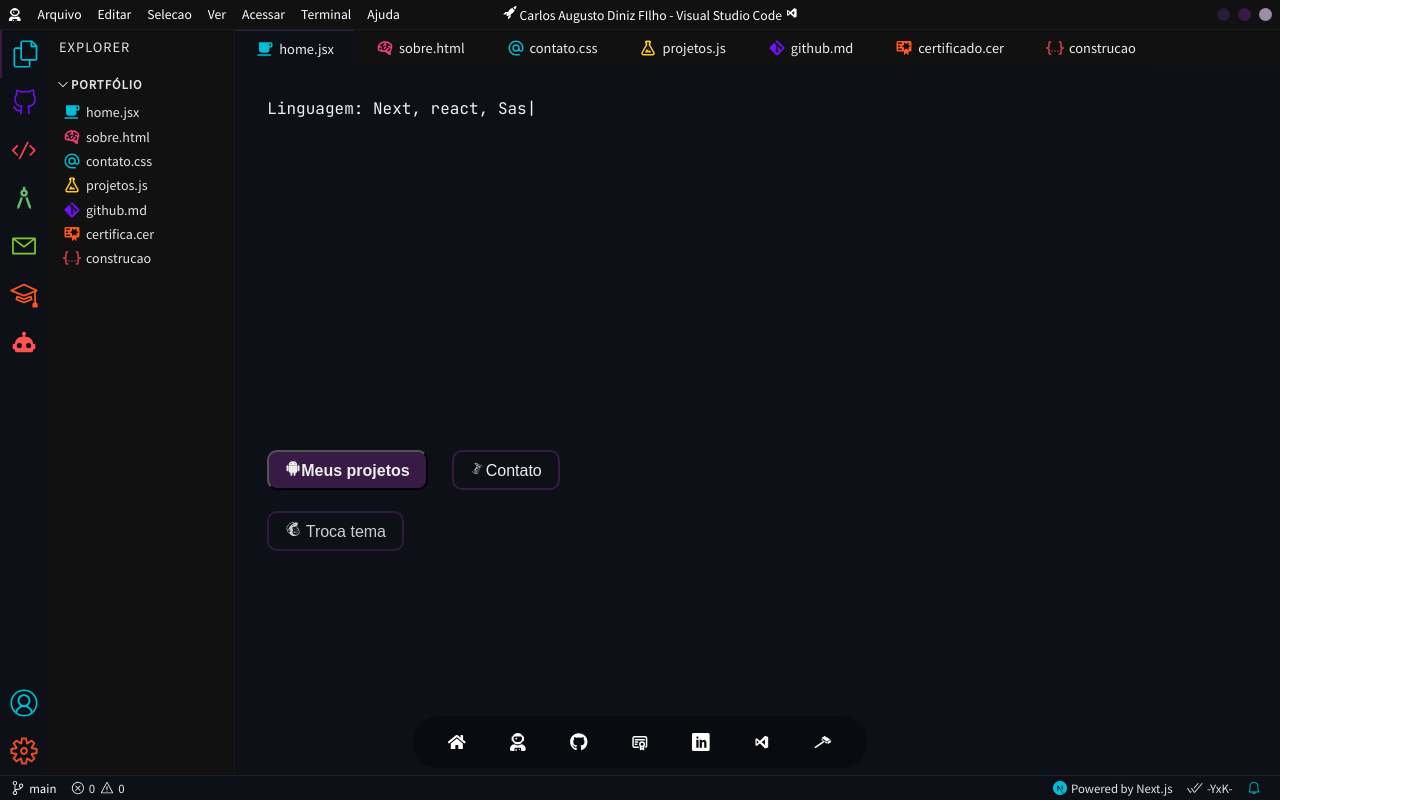
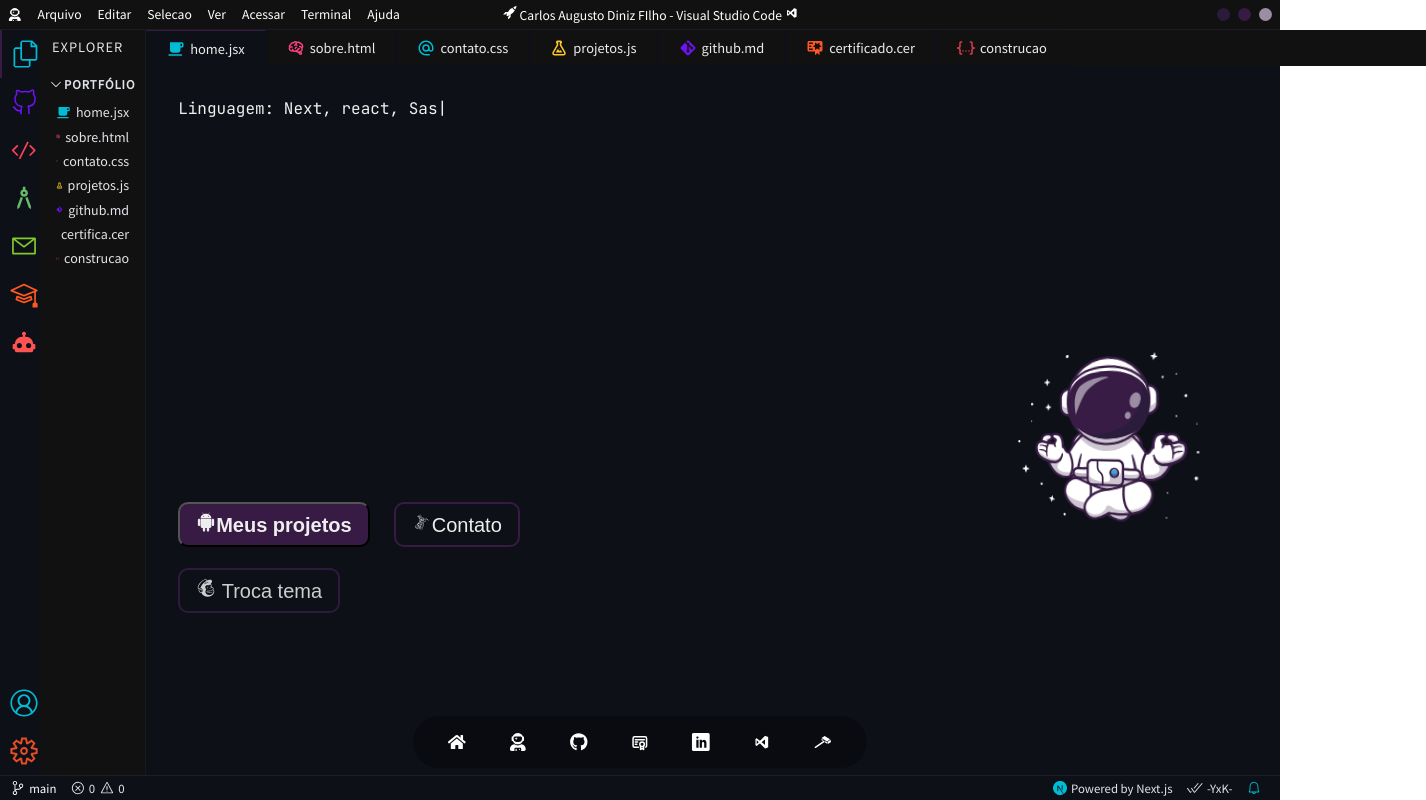
Before and after one commit to ysneshy/portfolio-carlos-filho, a Next.js app: page / in a window 1280 px wide. Shown: the whole page, 1426 px wide, since content can reach past the window. Built offline with nearby package versions, Linux system fonts and the light colour scheme.

Commit message:
upgrade50 :zap:

```diff
--- a/pages/certifique.jsx
+++ b/pages/certifique.jsx
@@ -16,7 +16,6 @@ const HomePage = () => {
           <br></br>
           <div>
             <Carousel className={styles.carousel}
-              autoFocus={true}
               /*onClickItem={true}*/
               autoPlay={true}
               infiniteLoop={true}
--- a/styles/HomePage.module.css
+++ b/styles/HomePage.module.css
@@ -273,44 +273,3 @@
   }
 
 }
-
-@media screen and (min-width: 320px) {
-
-  .foreground {
-    margin: 0;
-  }
-
-  .name {
-    font-size: 2rem;
-  }
-
-  .bio {
-    font-size: 1.00rem;
-    margin-bottom: 2rem;
-  }
-
-  .button {
-    font-size: 1rem;
-    margin-top: 1rem;
-  }
-
-  .outlined {
-    font-size: 1rem;
-
-  }
-
-  .illustration {
-    display: block;
-  }
-
-  .illustration {
-    display: none;
-    position: absolute;
-    bottom: 0;
-    left: 0;
-    width: 40vw;
-    height: 20vh;
-    z-index: 1;
-  }
-
-}
```
